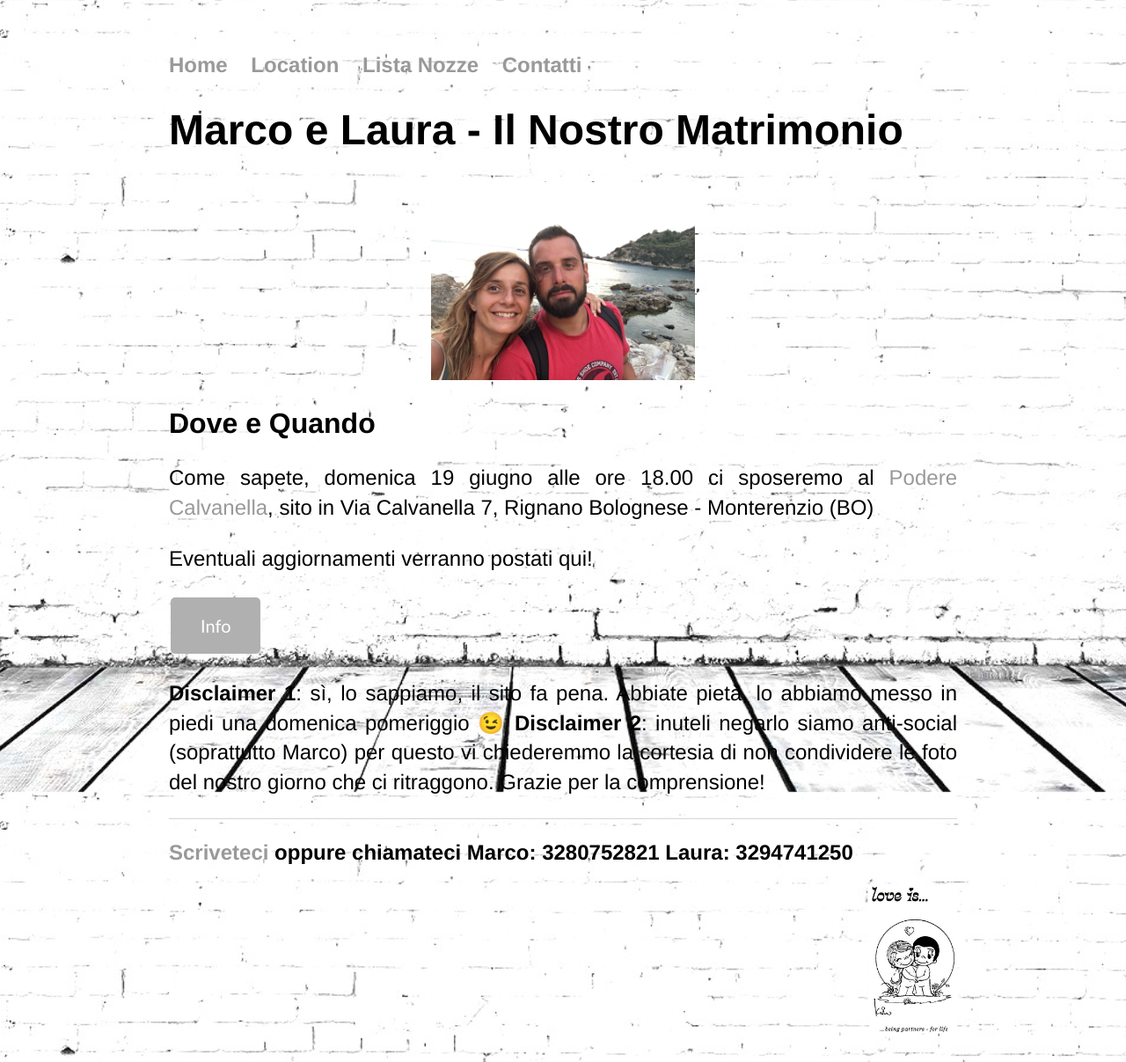
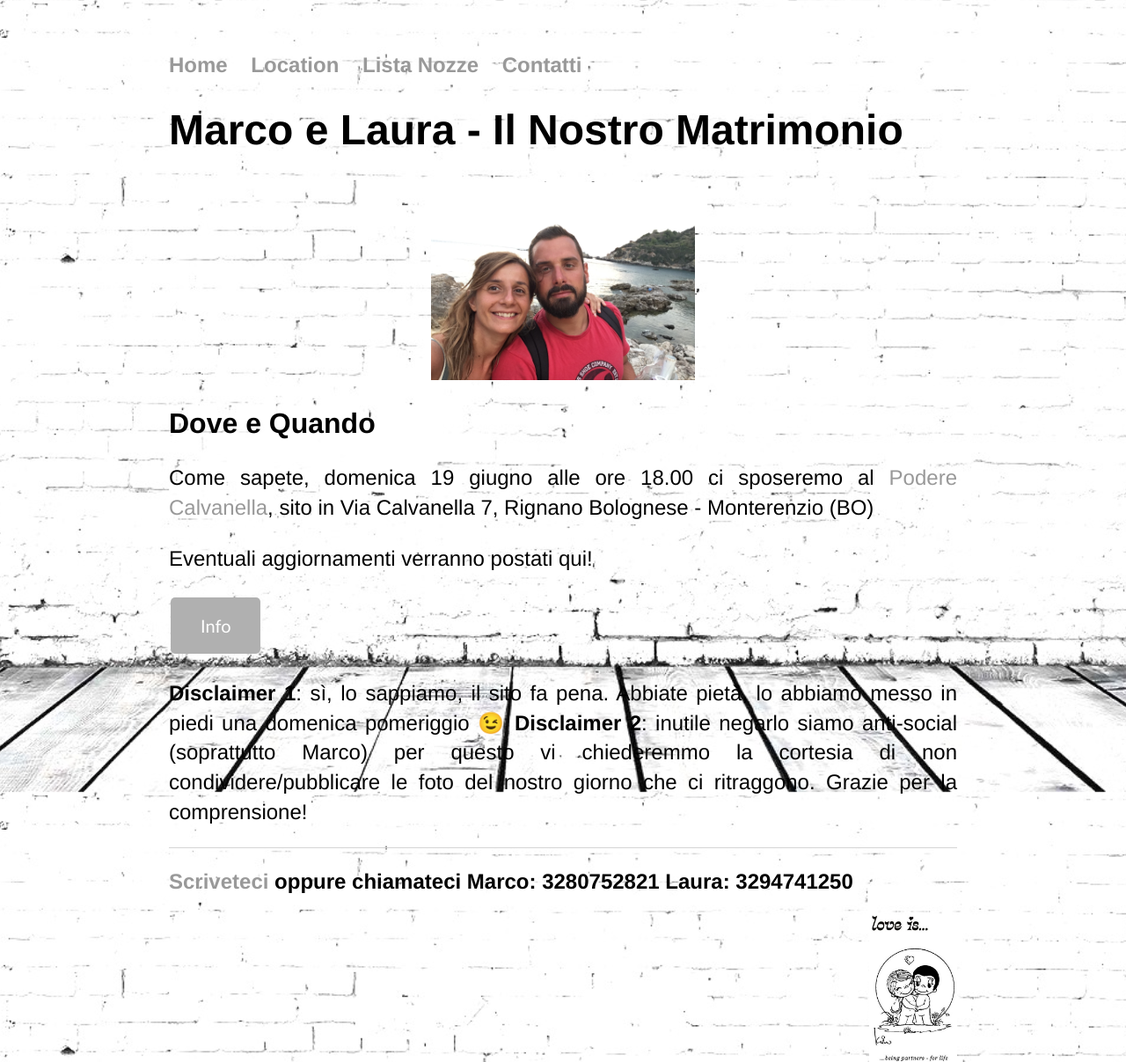
Before and after one commit to marcoelaura/marcoelaura.github.io, a Jekyll site: the page built from index.html, in a window 1280 px wide. Shown: the whole page at 88% size. Built offline with Jekyll 4.4.1, drawn with Linux system fonts in a browser that asks for light colours.

Commit message:
Update index.html

```diff
--- a/index.html
+++ b/index.html
@@ -40,7 +40,8 @@ title: Marco e Laura
 <p>
 	<b> Disclaimer 1</b>: sì, lo sappiamo, il sito fa pena. Abbiate pietà, lo abbiamo messo in piedi una domenica pomeriggio &#128521
 
-	<b> Disclaimer 2</b>: inuteli negarlo siamo anti-social (soprattutto Marco) per questo vi chiederemmo la cortesia di non condividere le foto del nostro giorno che ci ritraggono. Grazie per la comprensione!</p>
+	<b> Disclaimer 2</b>: inutile negarlo siamo anti-social (soprattutto Marco) per questo vi chiederemmo
+	la cortesia di non condividere/pubblicare le foto del nostro giorno che ci ritraggono. Grazie per la comprensione!</p>
 
 </div><!-- /.blurb -->
 <footer>
```
